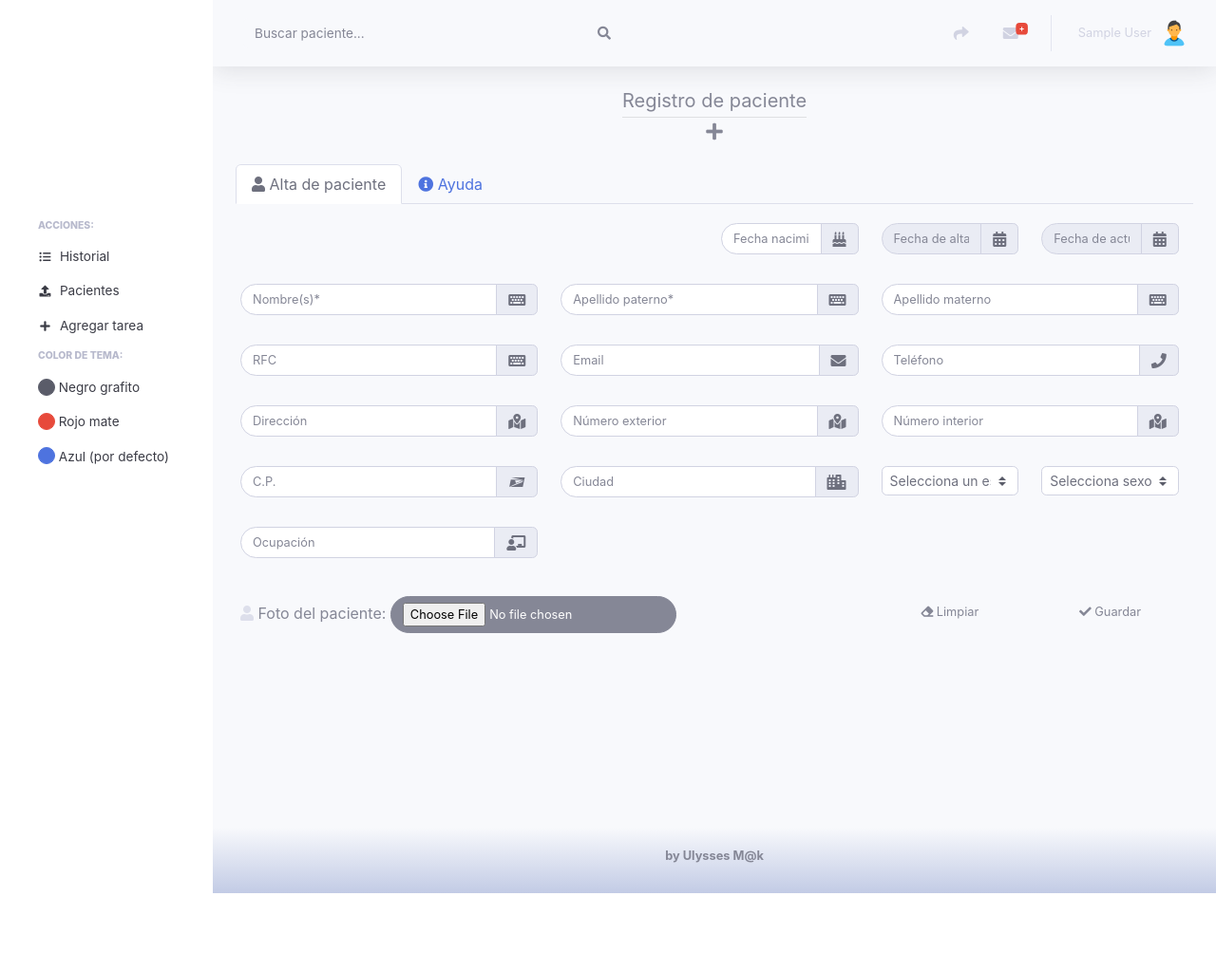
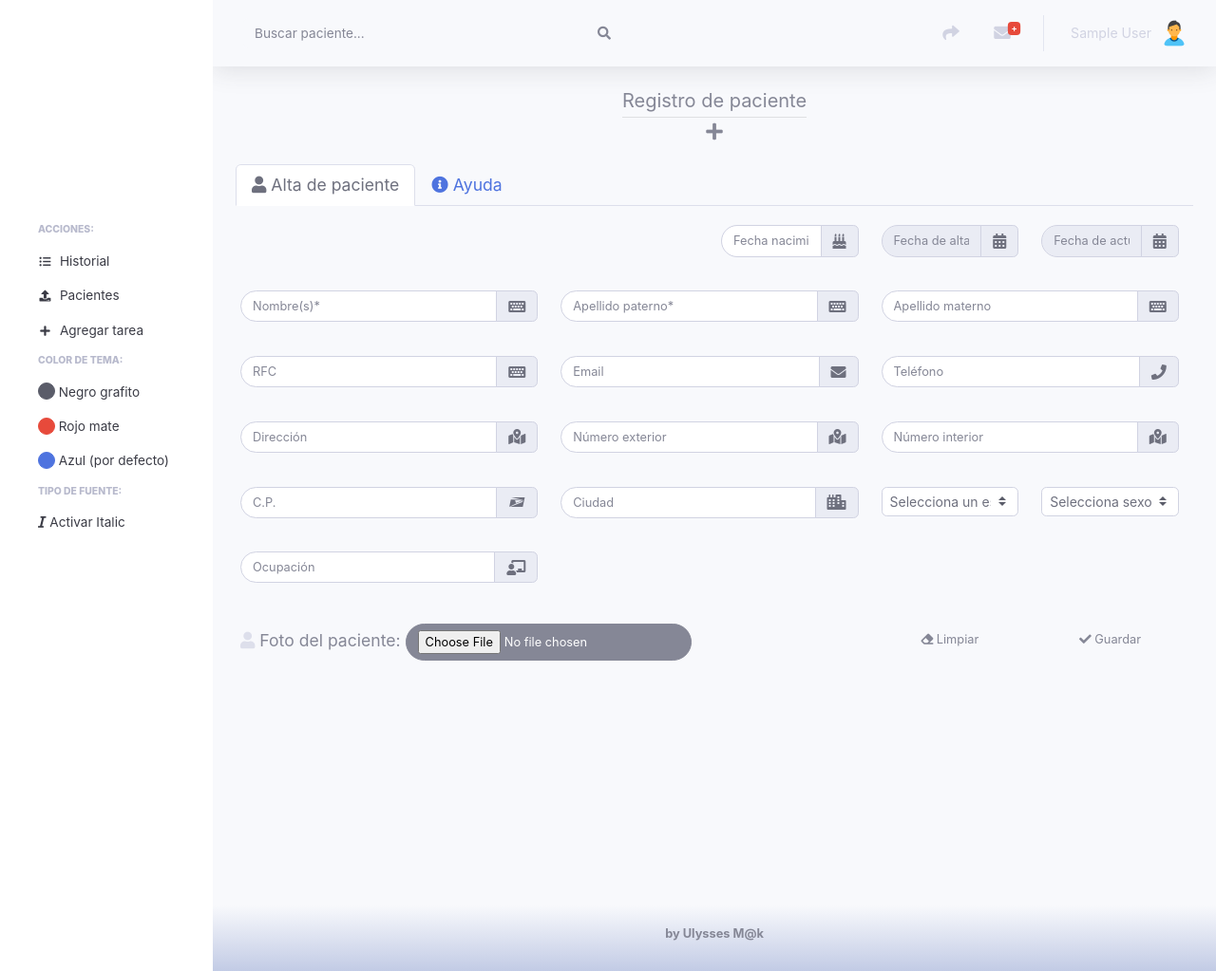
Before and after one commit to byosonet/webtooth, a Django app: page /service/add/ in a window 1280 px wide, after a click on "Utilidades". Shown: the whole page at 95% size. Before the commit the page ends 941 px from the top, so only its background shows below. Run offline with Django 3.2, Linux system fonts and the light colour scheme; the visitor is signed in with stand-in values (Sample User, id 1); data comes from the database, SQL or seed files in the repository; parts of the project's set-up code (start-up, migrations or seed data) failed here and were passed over; some libraries are stand-ins or nearby versions.

Commit message:
add custom font web

```diff
--- a/apppatients/urls.py
+++ b/apppatients/urls.py
@@ -31,4 +31,5 @@ urlpatterns=[
     path('contact/add/json/', csrf_exempt(views.addContact), name="addContact"),
     ###ClassMenu
     path('class/user/',csrf_exempt(views.updateClassMenu), name="updateClassMenu"),
+    path('font/user/<str:value>',views.updateFontMenu, name="updateFontMenu"),
 ]
--- a/apppatients/views.py
+++ b/apppatients/views.py
@@ -684,6 +684,11 @@ def updateClassMenu(request):
         data = json.dumps({'result': 'KO'})
         return HttpResponse(data, content_type='application/json')
 
+def updateFontMenu(request,value):
+    updatePropertie(userRequest(), 'font_italic', value)
+    loadPropertie(userRequest(), request)
+    return redirect('/')
+
 def printLogPatients(register):
     log.debug(register)
 
--- a/webtooth/config.py
+++ b/webtooth/config.py
@@ -80,12 +80,14 @@ def loadPropertie(userId, request):
 	ad = Propertie.objects.get(key='ad_color', userId=userId)
 	lr = Propertie.objects.get(key='last_row', userId=userId)
 	cm = Propertie.objects.get(key='class_menu', userId=userId)
+	fi = Propertie.objects.get(key='font_italic', userId=userId)
 	request.session[bg.key] = bg.value
 	request.session[bt.key] = bt.value
 	request.session[fg.key] = fg.value
 	request.session[ad.key] = ad.value
 	request.session[lr.key] = lr.value
 	request.session[cm.key] = cm.value
+	request.session[fi.key] = fi.value
 	printLogConfig("{}, {}, {}".format(bg,bt,fg))
 
 def createFirstOnly(request):
@@ -95,6 +97,7 @@ def createFirstOnly(request):
 	createPropertie(userRequest(),'ad_color', '#4e73df')
 	createPropertie(userRequest(), 'last_row', str(0))
 	createPropertie(userRequest(),'class_menu', '')
+	createPropertie(userRequest(),'font_italic', 'false')
 
 def setColorSystem(request,idColor):
 	log.info("Cambiando el color al sistema, idColor recibido: {}".format(idColor))
--- /dev/null
+++ b/webtooth/static/css/font-webtooth-nunito.css
@@ -0,0 +1,7 @@
+body {
+    font-family: Nunito,-apple-system,BlinkMacSystemFont,"Segoe UI",Roboto,"Helvetica Neue",Arial,sans-serif,"Apple Color Emoji","Segoe UI Emoji","Segoe UI Symbol","Noto Color Emoji";
+    font-size: 1.1em;
+}
+a, input{
+    font-family: Nunito,-apple-system,BlinkMacSystemFont,"Segoe UI",Roboto,"Helvetica Neue",Arial,sans-serif,"Apple Color Emoji","Segoe UI Emoji","Segoe UI Symbol","Noto Color Emoji";
+}
--- a/webtooth/templates/admin/base_site.html
+++ b/webtooth/templates/admin/base_site.html
@@ -5,6 +5,11 @@
 {% block extrahead %}
     <link rel="shortcut icon" href="{% static 'favicon/favicon.ico' %}" />
     <link href="{% static 'css/all.min.css' %}" rel="stylesheet" type="text/css">
+    {% if request.session.font_italic == 'true' %}
+        <link href="{% static 'css/font-webtooth-italic.css' %}" rel="stylesheet" />
+    {% else %}
+        <link href="{% static 'css/font-webtooth-nunito.css' %}" rel="stylesheet" />
+    {% endif %}
 {% endblock %}
 
 {% block extrastyle %}
--- a/webtooth/templates/home/body.html
+++ b/webtooth/templates/home/body.html
@@ -24,6 +24,11 @@
     <link href="{% static 'css/red-tooltip.css' %}" rel="stylesheet" />
   {% else %}
     <link href="{% static 'css/global-tooltip.css' %}" rel="stylesheet" />
+  {% endif %}
+  {% if request.session.font_italic == 'true' %}
+    <link href="{% static 'css/font-webtooth-italic.css' %}" rel="stylesheet" />
+  {% else %}
+    <link href="{% static 'css/font-webtooth-nunito.css' %}" rel="stylesheet" />
   {% endif %}
 </head>
 
--- a/webtooth/templates/home/header.html
+++ b/webtooth/templates/home/header.html
@@ -55,6 +55,12 @@
         <a class="collapse-item" href="{% url 'color' 5 %}"><span class="btn btn-danger btn-circle btn-sm" style="height: 1.5em;width:1em;margin-top: -3px;"></span> Rojo mate</a>
         <!--a class="collapse-item" href="{% url 'color' 6 %}"><span class="btn btn-warning btn-circle" style="height: 1.5em;width:0.5em;"></span> Naranja</a-->
         <a class="collapse-item" href="{% url 'color' 7 %}"><span class="btn btn-primary btn-circle btn-sm"style="height: 1.5em;width:1em;margin-top: -3px;"></span> Azul (por defecto)</a>
+        <h6 class="collapse-header">Tipo de fuente:</h6>
+        {% if request.session.font_italic == 'true' %}
+          <a class="collapse-item" href="{% url 'updateFontMenu' 'false' %}"><i class="fas fa-italic"></i> Desactivar Italic</a>
+        {% else %}
+          <a class="collapse-item" href="{% url 'updateFontMenu' 'true' %}"><i class="fas fa-italic"></i> Activar Italic</a>
+        {% endif %}
       </div>
     </div>
   </li>
--- a/webtooth/views.py
+++ b/webtooth/views.py
@@ -67,6 +67,7 @@ def homeView(request):
 		createPropertie(user.id,'bt_color', 'primary')
 		createPropertie(user.id,'ad_color', '#4e73df')
 		createPropertie(user.id,'class_menu', '')
+		createPropertie(user.id,'font_italic', 'false')
 		loadPropertie(user.id, request)
 		log.info("Se ha cargado color de tema por default")
 
```
Also changed, not shown: webtooth/static/css/font-webtooth-italic.css (added, +11 -0 lines), webtooth/static/font/webtooth.ttf (added).
